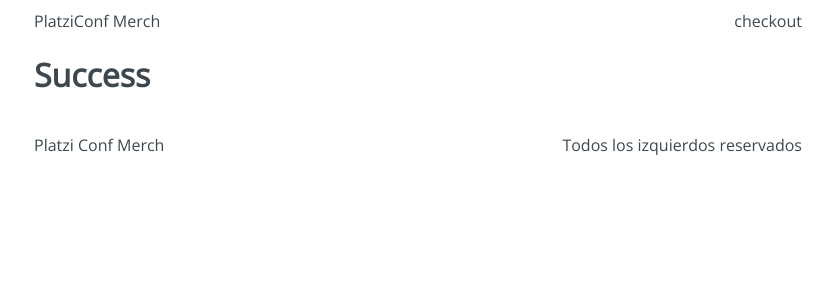
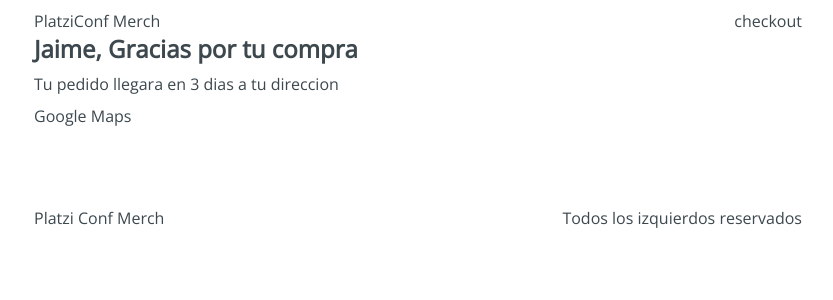
Before and after one commit to Jaime200/platziStoreMerch, a React app: page /checkout/success in a window 1280 px wide. Shown: the top 300 px of the page, without its empty margins (222-1055 px from the left). Built offline with nearby package versions, Linux system fonts and the light colour scheme.

Commit message:
Maquetacion de payment y de success

```diff
--- a/src/containers/Payment.jsx
+++ b/src/containers/Payment.jsx
@@ -1,9 +1,16 @@
-import React from 'react'
-
+import React from 'react';
+import '../style/components/Payment.css';
 
 const Payment = () =>{
     return (
-        <h1>Payment</h1>
+        <div className="Payment">
+            <div className="Payment-content">
+                <h3>Resume del pedido</h3>
+                <div className="Payment-button">
+                    Boton de pago con paypal
+                </div>
+            </div>
+        </div>
     )
 }
 
--- a/src/containers/Success.jsx
+++ b/src/containers/Success.jsx
@@ -1,9 +1,17 @@
 import React from 'react'
-
+import '../style/components/Success.css'
 
 const Success = () =>{
     return (
-        <h1>Success</h1>
+        <div className="Success">
+            <div className="Success-content">
+                <h2>Jaime, Gracias por tu compra</h2>
+                <span>Tu pedido llegara en 3 dias a tu direccion</span>
+                <div className="Success-map">
+                    Google Maps
+                </div>
+            </div>
+        </div>
     )
 }
 
```
